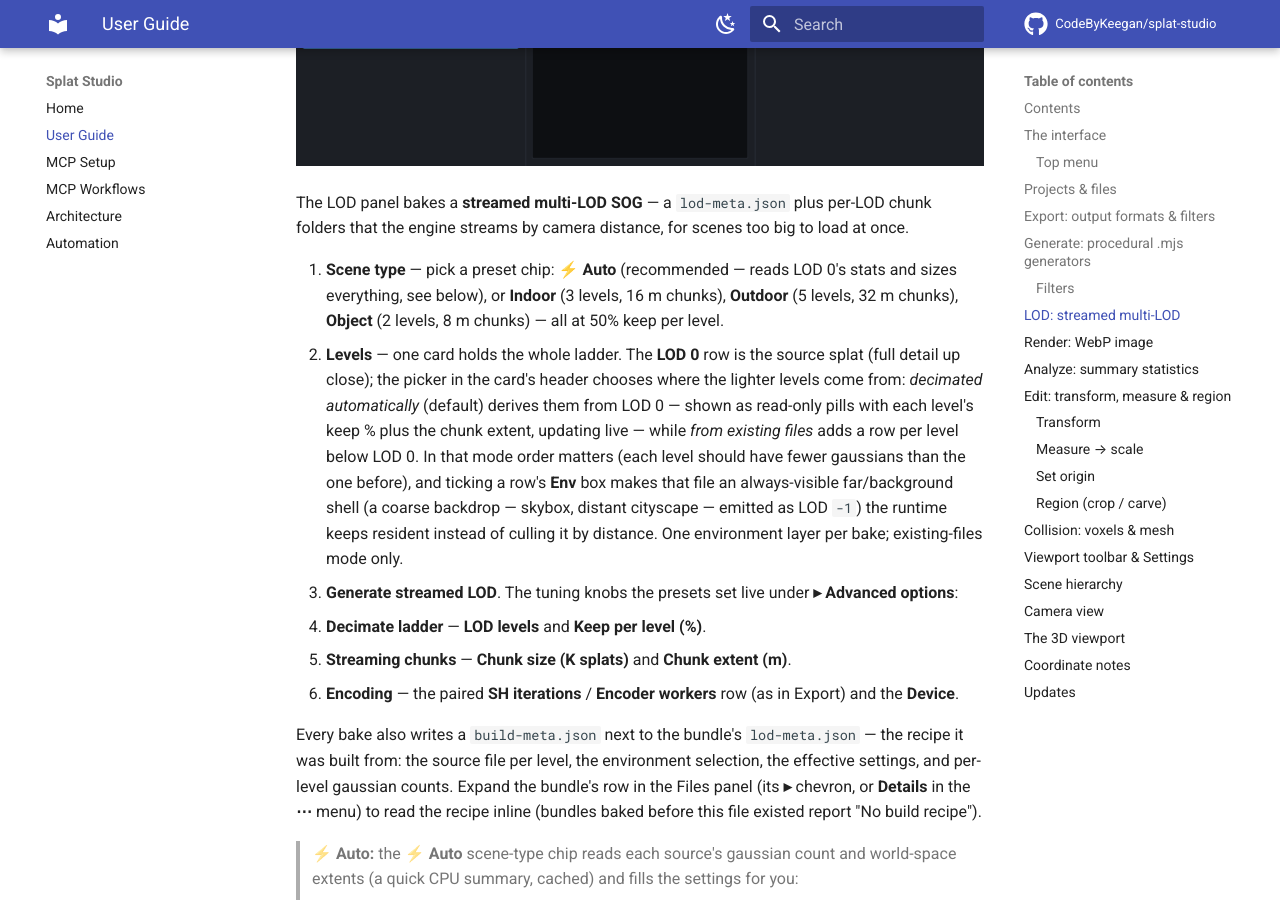
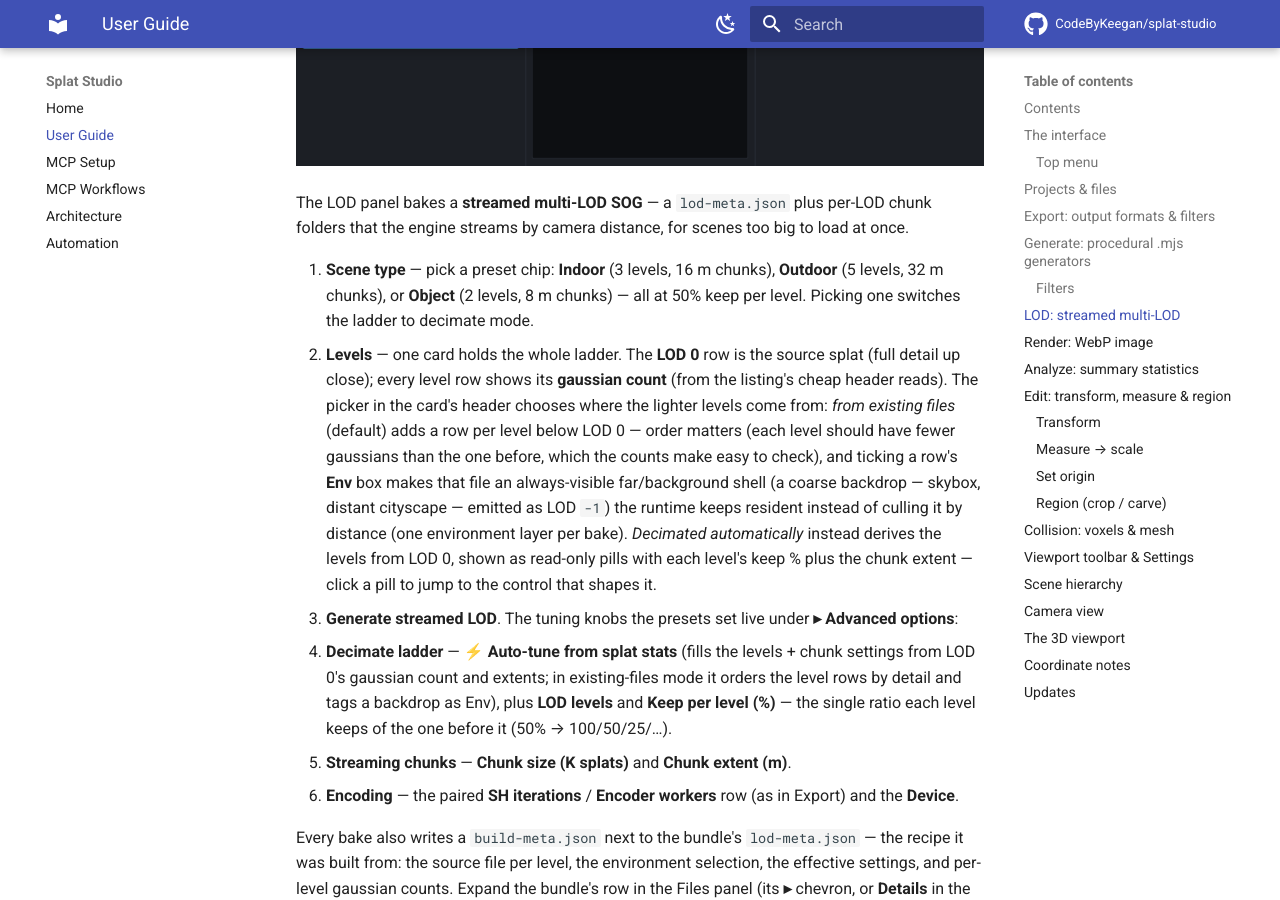
Before and after one commit to CodeByKeegan/splat-studio, an MkDocs documentation site: the page built from docs/USER_GUIDE.md, in a window 1280 px wide and 900 px high, scrolled down 9709 px. Built offline with MkDocs 1.6.1 and Material for MkDocs 9.7.7, drawn with Linux system fonts in a browser that asks for light colours; comment, search, counter and statistics services are not loaded.

Commit message:
feat: LOD polish — drop the Auto chip, default to existing files, per-row gaussian counts
- Scene-type chips are now Indoor / Outdoor / Object / Custom; the stats
  auto-tune moves to Advanced ▸ Decimate ladder as '⚡ Auto-tune from splat
  stats' (its results mark the preset Custom).
- 'Levels from' defaults to 'from existing files' with Custom active; picking
  a scene-type chip switches to the decimated ladder.
- Every level row shows the file's gaussian count from the listing's cheap
  header reads, so ordering levels by detail is verifiable at a glance.
- Derived-level pills are clickable — they open Advanced and focus the
  Keep-per-level control that shapes them.

Co-Authored-By: Claude <noreply@anthropic.com>

```diff
--- a/docs/USER_GUIDE.md
+++ b/docs/USER_GUIDE.md
@@ -246,23 +246,28 @@ They run in a fixed pipeline order (and don't apply to streamed-LOD bakes):
 The LOD panel bakes a **streamed multi-LOD SOG** — a `lod-meta.json` plus per-LOD chunk
 folders that the engine streams by camera distance, for scenes too big to load at once.
 
-1. **Scene type** — pick a preset chip: **⚡ Auto** (recommended — reads LOD 0's
-   stats and sizes everything, see below), or **Indoor** (3 levels, 16 m chunks),
-   **Outdoor** (5 levels, 32 m chunks), **Object** (2 levels, 8 m chunks) — all at
-   50% keep per level.
+1. **Scene type** — pick a preset chip: **Indoor** (3 levels, 16 m chunks),
+   **Outdoor** (5 levels, 32 m chunks), or **Object** (2 levels, 8 m chunks) — all
+   at 50% keep per level. Picking one switches the ladder to decimate mode.
 2. **Levels** — one card holds the whole ladder. The **LOD 0** row is the source
-   splat (full detail up close); the picker in the card's header chooses where the
-   lighter levels come from: *decimated automatically* (default) derives them from
-   LOD 0 — shown as read-only pills with each level's keep % plus the chunk extent,
-   updating live — while *from existing files* adds a row per level below LOD 0.
-   In that mode order matters (each level should have fewer gaussians than the one
-   before), and ticking a row's **Env** box makes that file an always-visible
-   far/background shell (a coarse backdrop — skybox, distant cityscape — emitted as
-   LOD `-1`) the runtime keeps resident instead of culling it by distance. One
-   environment layer per bake; existing-files mode only.
+   splat (full detail up close); every level row shows its **gaussian count**
+   (from the listing's cheap header reads). The picker in the card's header
+   chooses where the lighter levels come from: *from existing files* (default)
+   adds a row per level below LOD 0 — order matters (each level should have fewer
+   gaussians than the one before, which the counts make easy to check), and
+   ticking a row's **Env** box makes that file an always-visible far/background
+   shell (a coarse backdrop — skybox, distant cityscape — emitted as LOD `-1`)
+   the runtime keeps resident instead of culling it by distance (one environment
+   layer per bake). *Decimated automatically* instead derives the levels from
+   LOD 0, shown as read-only pills with each level's keep % plus the chunk
+   extent — click a pill to jump to the control that shapes it.
 3. **Generate streamed LOD**. The tuning knobs the presets set live under
    **▸ Advanced options**:
-   - **Decimate ladder** — **LOD levels** and **Keep per level (%)**.
+   - **Decimate ladder** — **⚡ Auto-tune from splat stats** (fills the levels +
+     chunk settings from LOD 0's gaussian count and extents; in existing-files
+     mode it orders the level rows by detail and tags a backdrop as Env), plus
+     **LOD levels** and **Keep per level (%)** — the single ratio each level
+     keeps of the one before it (50% → 100/50/25/…).
    - **Streaming chunks** — **Chunk size (K splats)** and **Chunk extent (m)**.
    - **Encoding** — the paired **SH iterations** / **Encoder workers** row (as in
      Export) and the **Device**.
```
Also changed, not shown: client/src/style.css (+12 -1 lines), 4 other files.
